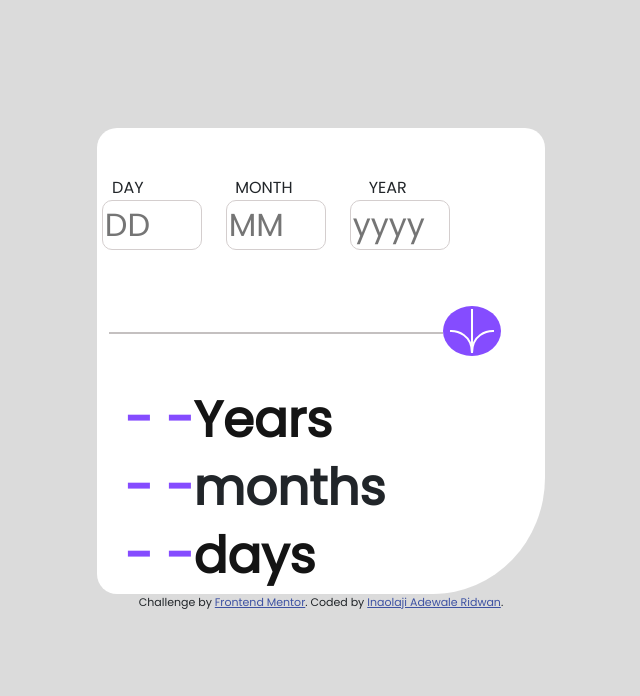
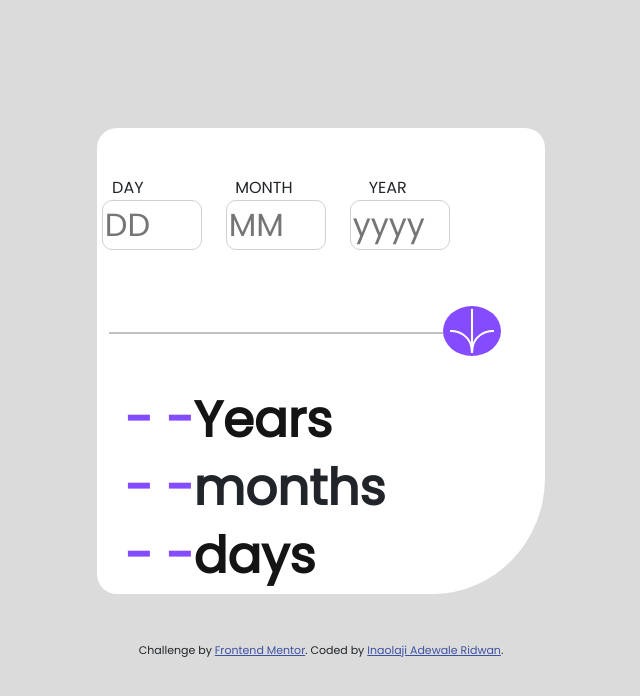
Before and after one commit to InaolajiRidwan/Age-calulator, a plain HTML site: page index.html in a window 1280 px wide. Shown: the whole page, without its empty margins (319-959 px from the left). Drawn offline with nearby package versions, Linux system fonts and the light colour scheme.

Commit message:
add space

```diff
--- a/index.html
+++ b/index.html
@@ -149,7 +149,7 @@
       </div>
     </div>
 
-    <div class="attribution">
+    <div class="attribution mt-5">
       Challenge by
       <a href="https://www.frontendmentor.io?ref=challenge" target="_blank"
         >Frontend Mentor</a
```
